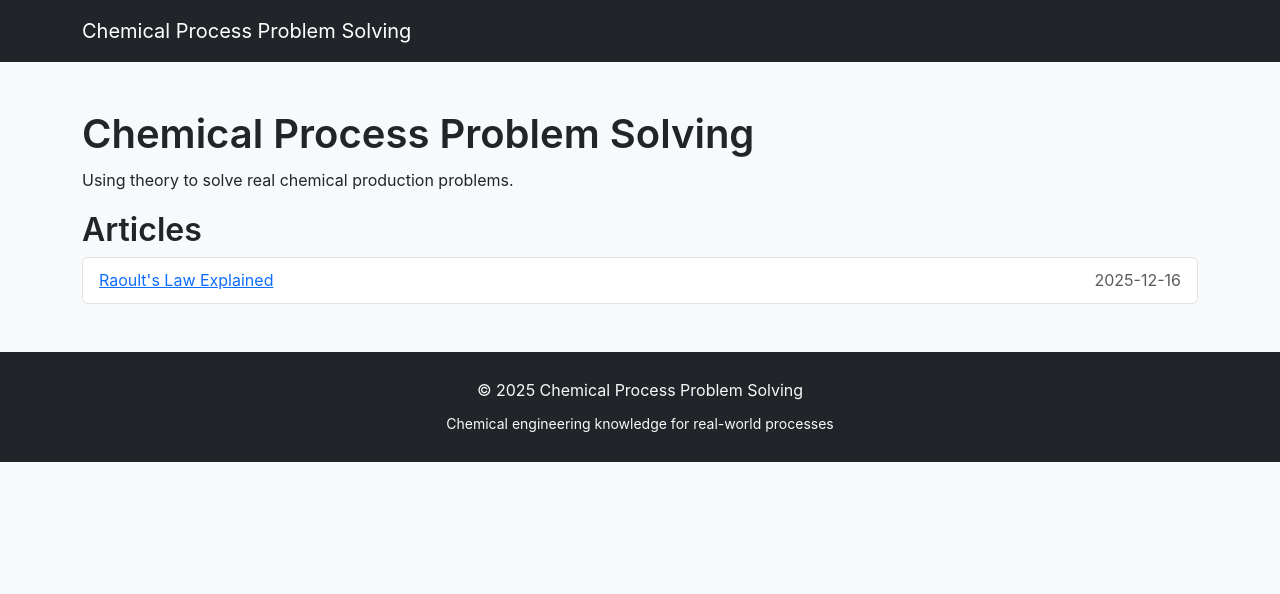
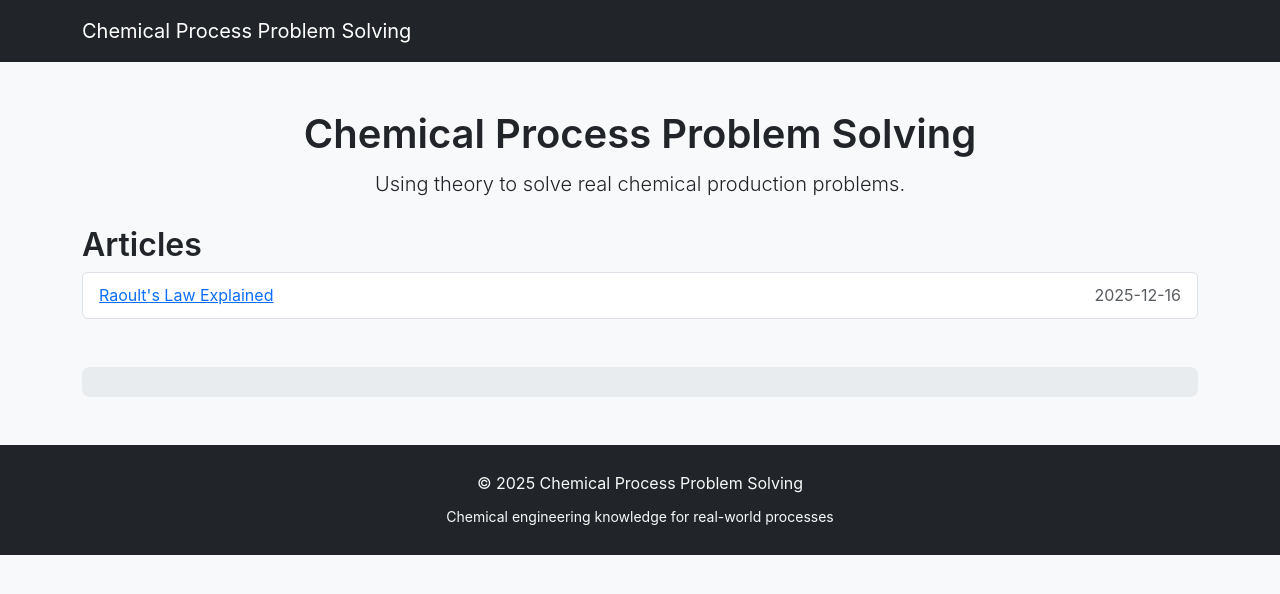
Before and after one commit to hadel0407/chem, a Jekyll site: the page built from index.html, in a window 1280 px wide. Shown: the top 594 px of the page. Built offline with Jekyll 4.4.1, drawn with Linux system fonts in a browser that asks for light colours.

Commit message:
Update index.html

```diff
--- a/index.html
+++ b/index.html
@@ -1,17 +1,23 @@
 ---
 layout: default
-title: "{{ site.title }}"
+title: "Chemical Process Problem Solving"
 ---
 
-<h1>{{ site.title }}</h1>
-<p>{{ site.description }}</p>
+<div class="text-center mb-4">
+  <h1>{{ site.title }}</h1>
+  <p class="lead">{{ site.description }}</p>
+</div>
 
 <h2>Articles</h2>
-<ul class="list-group">
-{% for post in site.posts %}
-  <li class="list-group-item">
-    <a href="{{ post.url }}">{{ post.title }}</a>
-    <span class="text-muted float-end">{{ post.date | date: "%Y-%m-%d" }}</span>
-  </li>
-{% endfor %}
+<ul class="list-group mb-5">
+  {% for post in site.posts %}
+    <li class="list-group-item d-flex justify-content-between align-items-center">
+      <a href="{{ post.url }}">{{ post.title }}</a>
+      <span class="text-muted">{{ post.date | date: "%Y-%m-%d" }}</span>
+    </li>
+  {% endfor %}
 </ul>
+
+<div class="text-center my-4 ad-slot">
+  <!-- Google AdSense 占位 -->
+</div>
```
